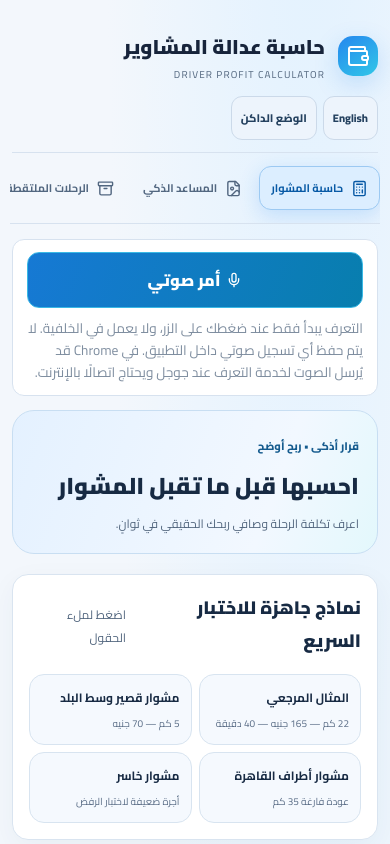
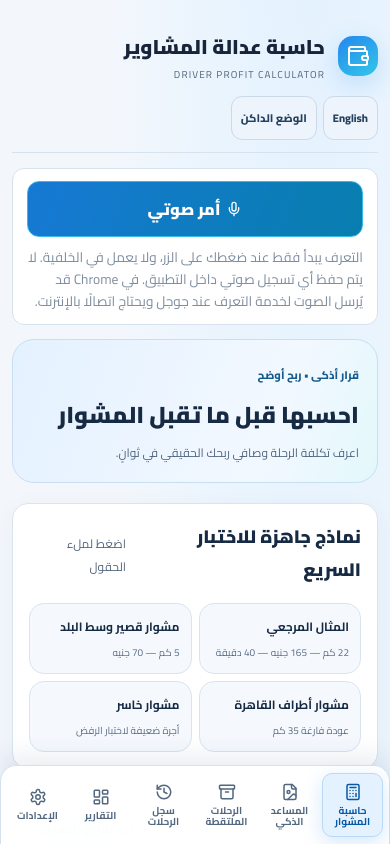
Before and after one commit to jom-design/driversch-profit-calculator, a React (Vite) app in the folder driversch-profit-calculator/: page / in a window 390 px wide. Shown: the top 844 px of the page. Built offline with nearby package versions, Linux system fonts and the light colour scheme.

Commit message:
ui: add accessible persistent mobile bottom navigation

```diff
--- a/driversch-profit-calculator/src/redesign.css
+++ b/driversch-profit-calculator/src/redesign.css
@@ -269,3 +269,37 @@ html[data-theme="light"] .inbox-capture-actions small{color:#526780}
 html[data-theme="light"] .inbox-error{color:#9b3143}
 html[data-theme="light"] .android-capture-message{color:#155b8e}
 html[data-theme="light"] .voice-status{color:#425a74;opacity:1}
+
+
+/* Mobile product navigation: persistent bottom bar with room reserved in the page flow. */
+@media(max-width:680px){
+  .app-shell{padding-bottom:calc(88px + env(safe-area-inset-bottom,0px))}
+  .nav{
+    position:fixed;z-index:60;left:0;right:0;bottom:0;margin:0;
+    display:flex;justify-content:space-around;align-items:stretch;gap:2px;
+    padding:7px 6px calc(7px + env(safe-area-inset-bottom,0px));
+    border:1px solid #294565;border-bottom:0;border-radius:16px 16px 0 0;
+    background:rgba(8,22,42,.97);backdrop-filter:blur(18px);
+    box-shadow:0 -8px 28px #06152b35;overflow:visible;
+  }
+  .nav button{
+    position:relative;flex:1;min-width:0;min-height:64px;height:64px;
+    padding:6px 2px;display:flex;flex-direction:column;justify-content:center;
+    align-items:center;gap:4px;white-space:normal;overflow-wrap:anywhere;
+    line-height:1.15;font-size:10px;border-radius:10px;
+  }
+  .nav button svg{width:18px;height:18px;flex:none}
+  .nav b{position:absolute;top:1px;inset-inline-end:calc(50% - 25px);padding:0 5px;font-size:9px;line-height:15px}
+  .main{padding-bottom:12px}
+  .toast{bottom:calc(82px + env(safe-area-inset-bottom,0px))}
+}
+@media(max-width:380px){
+  .nav{gap:0;padding-inline:3px}
+  .nav button{font-size:9px;padding-inline:1px}
+  .nav button svg{width:17px;height:17px}
+}
+html[data-theme="light"] .nav{
+  background:rgba(255,255,255,.97);border-color:#d4e1ef;box-shadow:0 -8px 26px #17395d18
+}
+html[data-theme="light"] .nav button{color:#526780}
+html[data-theme="light"] .nav button.active{background:#e4f2ff;color:#0759a5;border-color:#b9d9f5}
```
